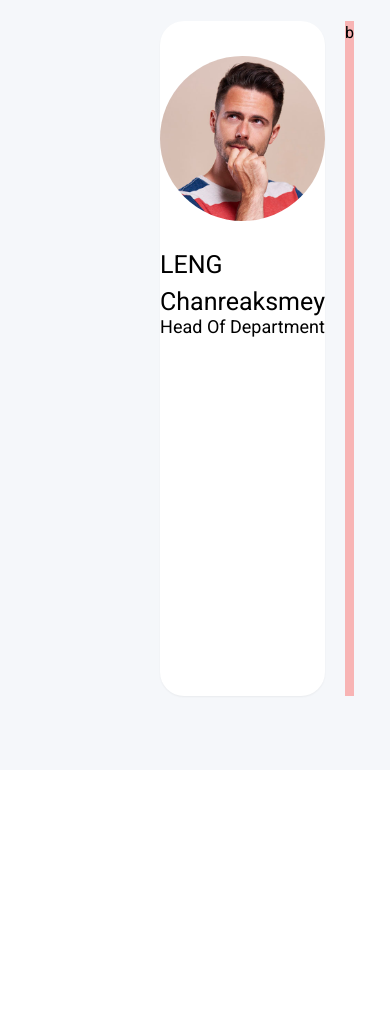
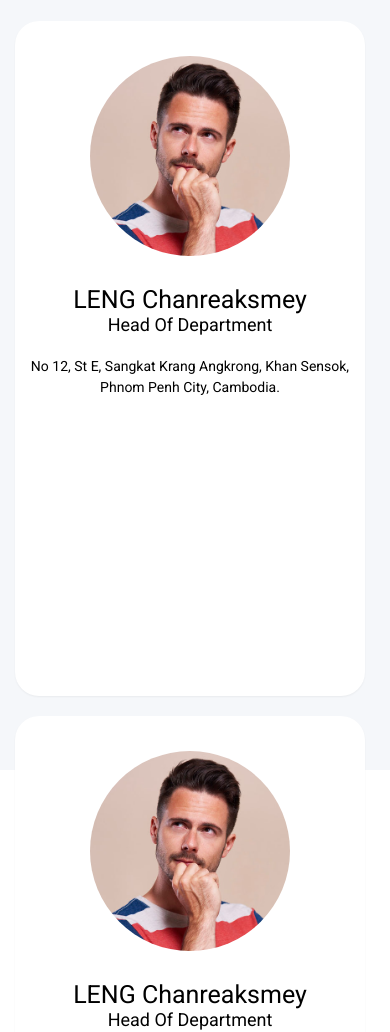
Before and after one commit to chanreaksmeyleng/hw23, a website: page profile.html in a window 390 px wide. Shown: the part 74-1106 px from the top of the page. Before the commit the page ends 844 px from the top, so only its background shows below. Drawn offline with nearby package versions, Linux system fonts and the light colour scheme; a web font is replaced by a local one.

Commit message:
first commit

```diff
--- a/profile.html
+++ b/profile.html
@@ -279,15 +279,19 @@
         </div>
       </nav>
     </header>
-    <main class="h-screen px-40 pt-[95px] bg-[#F5F7FA]">
-      <div class="h-[80vh] w-full flex flex-row gap-5">
-        <div class="shadow-sm w-[350px] flex flex-col items-center bg-white rounded-3xl  pt-[35px] ">
+    <main class="h-screen lg:px-40 md:px-40 sm:px-[15px] px-[15px] pt-[95px] bg-[#F5F7FA]">
+      <div class="w-full flex lg:flex-row md:flex-row sm:flex-col flex-col gap-5">
+        <div class="shadow-sm lg:h-[80vh] md:h-[80vh] sm:h-[80vh] h-[80vh] w-[350px] flex flex-col  items-center bg-white rounded-3xl pt-[35px] ">
             <img src="./src/image/profile.jpg" class="rounded-full w-[200px] h-[200px]" alt="">
             <p class="text-[25px] pt-[25px]">LENG Chanreaksmey</p>
             <p class="text-[18px] leading-3">Head Of Department</p>
-
+            <p class="text-[14px] mx-[35px] pt-[25px] text-center">No 12, St E, Sangkat Krang Angkrong, Khan Sensok, Phnom Penh City, Cambodia.</p>
         </div>
-        <div class="w-[350px] bg-red-300">b</div>
+        <div class="shadow-sm lg:h-[80vh] md:h-[80vh] sm:h-[100vh] h-[100vh] w-[350px] flex flex-col  items-center bg-white rounded-3xl pt-[35px] ">
+            <img src="./src/image/profile.jpg" class="rounded-full w-[200px] h-[200px]" alt="">
+            <p class="text-[25px] pt-[25px]">LENG Chanreaksmey</p>
+            <p class="text-[18px] leading-3">Head Of Department</p>
+        </div>
       </div>
     </main>
     <!-- flowbite -->
```
Also changed, not shown: src/output.css.
